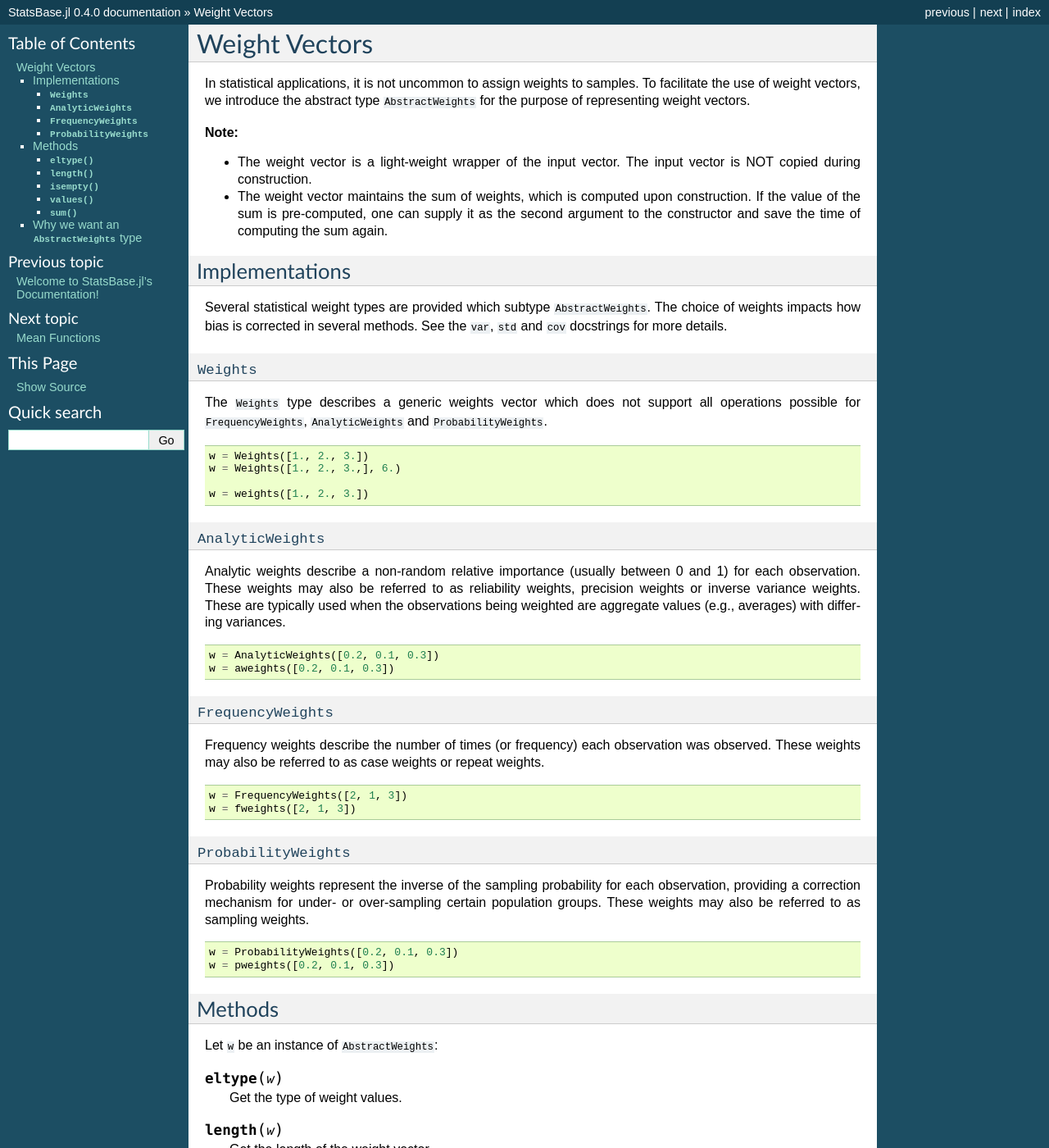
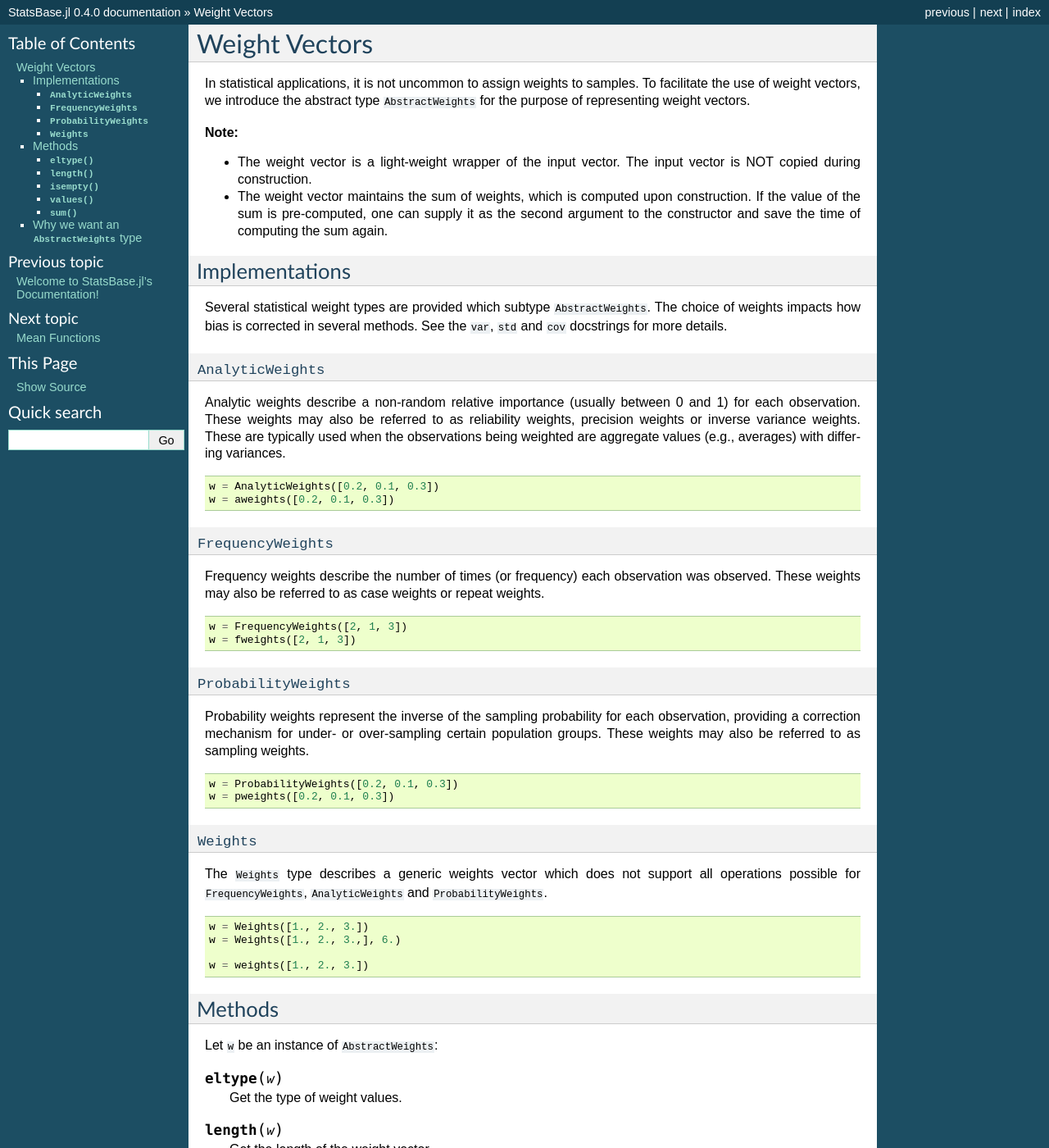
Before and after one commit to JuliaStats/StatsBase.jl, a Sphinx documentation site: the page built from docs/source/weightvec.rst, in a window 1280 px wide and 1400 px high. Shown: the whole window at 82% size. Built offline with Sphinx 7.4.7, drawn with Linux system fonts in a browser that asks for light colours; formulas are drawn with MathJax 3; some of the changed lines change nothing that is shown.

Commit message:
Moved `Weights` description later in the docs.

```diff
--- a/docs/source/weightvec.rst
+++ b/docs/source/weightvec.rst
@@ -16,19 +16,6 @@ Implementations
 ---------------
 
 Several statistical weight types are provided which subtype ``AbstractWeights``. The choice of weights impacts how bias is corrected in several methods. See the ``var``, ``std`` and ``cov`` docstrings for more details.
-
-``Weights``
-~~~~~~~~~~~~
-
-The ``Weights`` type describes a generic weights vector which does not support all operations possible for ``FrequencyWeights``, ``AnalyticWeights`` and ``ProbabilityWeights``.
-
-.. code-block:: julia
-
-    w = Weights([1., 2., 3.])
-    w = Weights([1., 2., 3.,], 6.)
-
-    w = weights([1., 2., 3.])
-
 
 ``AnalyticWeights``
 ~~~~~~~~~~~~~~~~~~~~
@@ -61,6 +48,19 @@ Probability weights represent the inverse of the sampling probability for each o
 
     w = ProbabilityWeights([0.2, 0.1, 0.3])
     w = pweights([0.2, 0.1, 0.3])
+
+
+``Weights``
+~~~~~~~~~~~~
+
+The ``Weights`` type describes a generic weights vector which does not support all operations possible for ``FrequencyWeights``, ``AnalyticWeights`` and ``ProbabilityWeights``.
+
+.. code-block:: julia
+
+    w = Weights([1., 2., 3.])
+    w = Weights([1., 2., 3.,], 6.)
+
+    w = weights([1., 2., 3.])
 
 
 Methods
```
